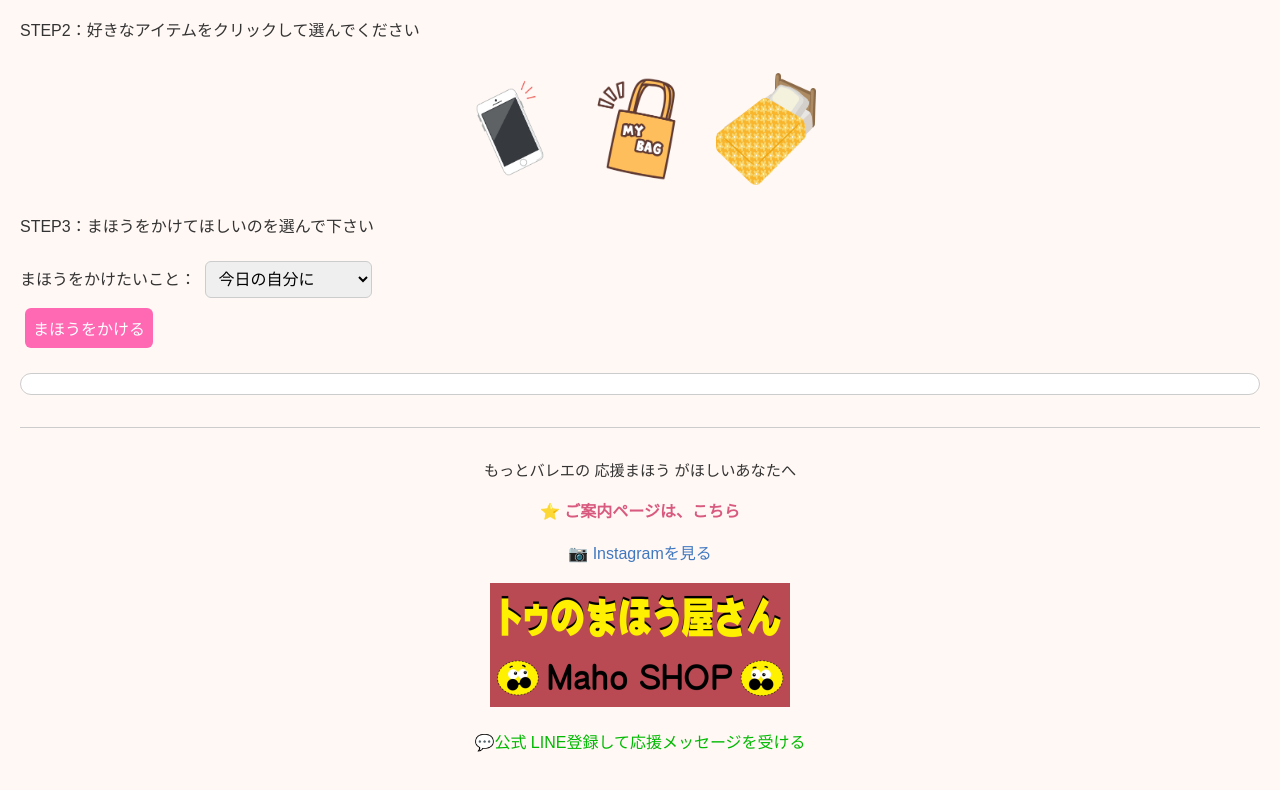
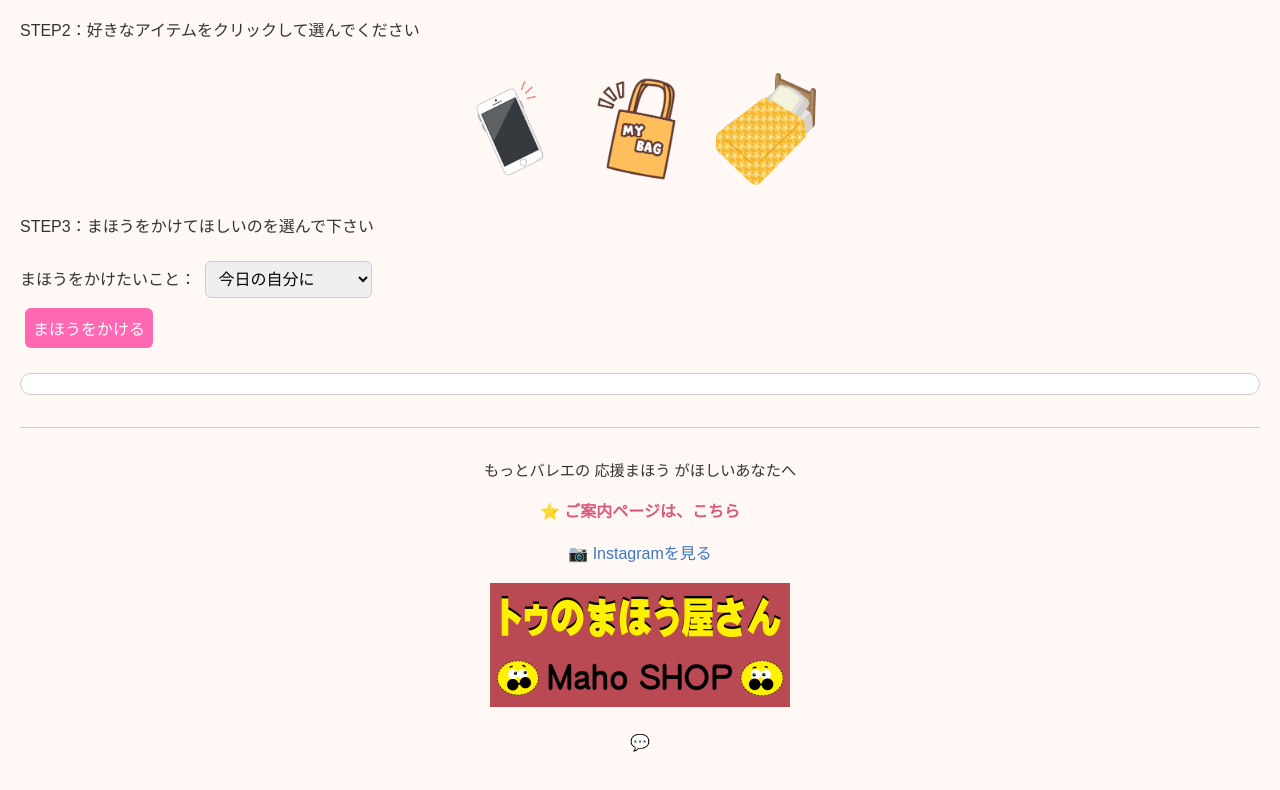
Before and after one commit to GOENGO/mahou_tu, a plain HTML site: page index.html in a window 1280 px wide. Shown: the part 474-1264 px from the top of the page. Drawn offline with Linux system fonts and the light colour scheme.

Commit message:
Add files via upload

```diff
--- a/index.html
+++ b/index.html
@@ -273,7 +273,7 @@
     </p>
 <a href="https://goengo.base.shop/" target="_blank"><img src="mahoshop.png"></a>
     <p>
-      <a href="https://lin.ee/vNyetUV" target="_blank" style="color: #00b900; text-decoration: none;">💬公式 LINE登録して応援メッセージを受ける</a>
+      <a href="" target="_blank" style="color: #00b900; text-decoration: none;">💬</a>
     </p>
   </div>
 </body>
```
